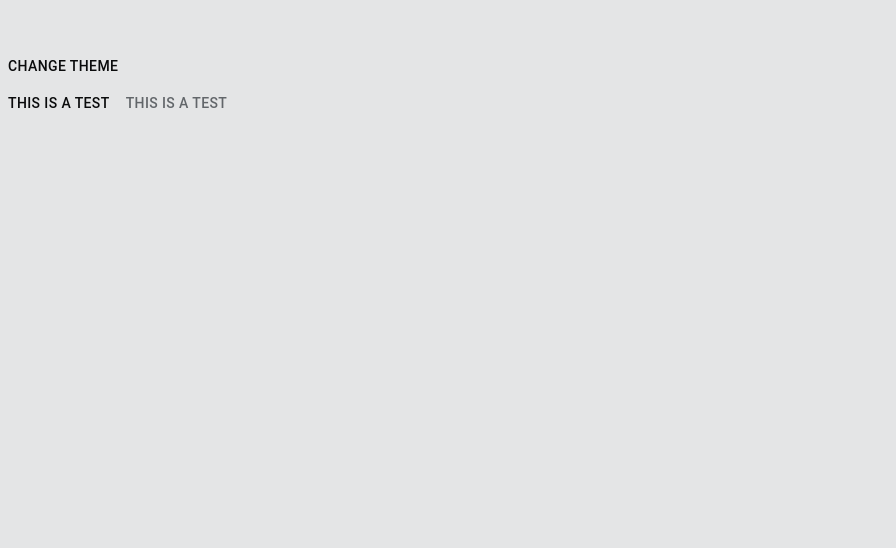
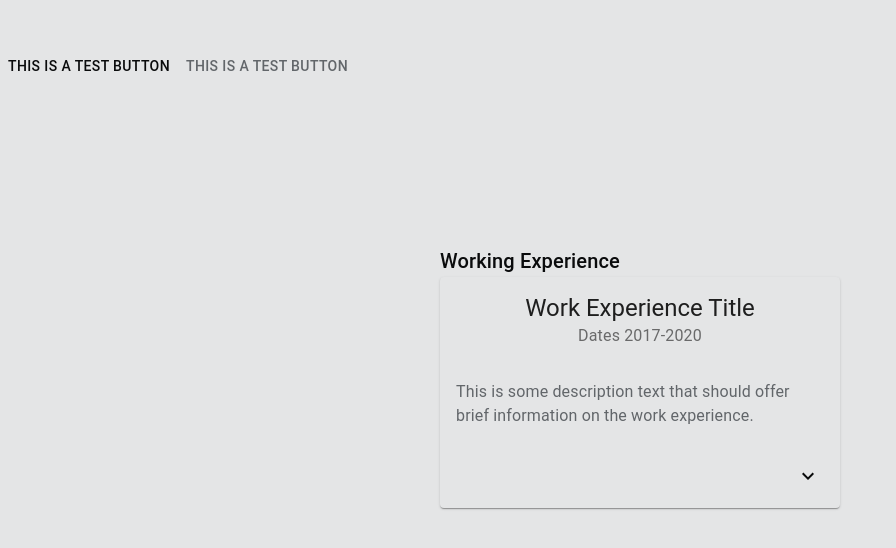
Before and after one commit to TheJayVachhani/jayvachhani.com, a React (Create React App) app: page / in a window 1280 px wide. Shown: the part 752-1300 px from the top of the page, without its empty margins (0-896 px from the left). Before the commit the page ends 873 px from the top, so only its background shows below. Built offline with nearby package versions, Linux system fonts and the light colour scheme.

Commit message:
Add working expandable card for experience content. Add things to the theme.

```diff
--- a/package.json
+++ b/package.json
@@ -10,6 +10,7 @@
     "@testing-library/react": "^9.5.0",
     "@testing-library/user-event": "^7.2.1",
     "animejs": "^3.2.0",
+    "clsx": "^1.1.1",
     "react": "^16.13.1",
     "react-dom": "^16.13.1",
     "react-router-dom": "^5.2.0",
--- a/src/App.css
+++ b/src/App.css
@@ -1,5 +1,18 @@
 .navbarContainer {
     position: sticky;
-    opacity: 0.9;
+    opacity: 1;
     width: 100%;
-  }
+}
+.section {
+    padding-left: 5%;
+    padding-right: 5%;
+    position: relative;
+}
+.section-container {
+	width: 100%;
+	max-width: 400px;
+	margin-left: auto;
+	margin-right: auto;
+	padding-top: 160px;
+	padding-bottom: 160px;
+}
--- a/src/App.js
+++ b/src/App.js
@@ -1,9 +1,10 @@
 import React, {Component} from 'react';
 import { MuiThemeProvider, responsiveFontSizes } from '@material-ui/core/styles';
-import { Box, AppBar, Typography, Toolbar,} from '@material-ui/core'
+import { Box, AppBar, Toolbar,} from '@material-ui/core'
 import {CssBaseline, Button} from '@material-ui/core';
 
-import HeaderComponent from './components/header/header';
+import Header from './components/header/header';
+import Experience from './components/experience/experience';
 
 import themeBW from '../src/themes/BlackAndWhite/themeBW';
 import themeBLUE from '../src/themes/Blue/themeBLUE';
@@ -26,25 +27,33 @@ class App extends Component {
     	    <MuiThemeProvider theme={themeIs ? theme1 : theme2}>
 				<CssBaseline/>
 					<div>
-						<Box component="nav" className="navbarContainer">
-							<AppBar>
-								<Toolbar>
-										<Typography variant='h6'>This is a navigation bar</Typography>
-								</Toolbar>
-							</AppBar>
-						</Box>
-					</div>
-					<div>
 						<div>
-							<HeaderComponent/>
-							<Button onClick={this.onChange} color="primary">Change theme</Button>
+							<Header/>
 						</div>
-						<Button color="primary">
-							This is a test
-						</Button>
-						<Button color="secondary">
-							This is a test
-						</Button>
+						<div>
+							<Button color="primary">
+								This is a test Button
+							</Button>
+							<Button color="secondary">
+								This is a test Button
+							</Button>
+						</div>
+						<div>
+							<div className="section-container">
+								<Experience/>
+							</div>
+						</div>
+						<div>
+							<Box component="nav" className="navbarContainer">
+								<AppBar>
+									<Toolbar>
+											<section>
+												<Button onClick={this.onChange} color="Primary">Change theme</Button>
+											</section>
+									</Toolbar>
+								</AppBar>
+							</Box>
+						</div>
 					</div>
 
 			</MuiThemeProvider>
--- /dev/null
+++ b/src/components/experience/experience.css
@@ -0,0 +1,23 @@
+.timeline p.headline {
+    margin-top: 0;
+}
+
+.timeline-entry {
+    margin-bottom: 10px;
+}
+
+.timeline-entry:last-of-type {
+    margin-bottom: 0px;
+}
+
+.timeline-entry-chip {
+    float: left;
+    margin-right: 5px;
+    margin-bottom: 5px;
+    display: block;
+}
+
+.timeline-entries {
+    display: inline-block;
+    margin-top: 20px;
+}
--- /dev/null
+++ b/src/components/experience/experience.js
@@ -0,0 +1,122 @@
+import React from 'react';
+import {Grid, Card, CardHeader, CardContent, Chip, CardActions, Collapse, IconButton, Typography, Icon} from '@material-ui/core';
+import {ExpandMore} from '@material-ui/icons';
+import { makeStyles } from '@material-ui/core/styles';
+import clsx from 'clsx';
+import './experience.css';
+
+const useStyles = makeStyles((theme) => ({
+    media: {
+      height: 0,
+      paddingTop: '56.25%', // 16:9
+    },
+    expand: {
+      transform: 'rotate(0deg)',
+      marginLeft: 'auto',
+      transition: theme.transitions.create('transform', {
+        duration: theme.transitions.duration.shortest,
+      }),
+    },
+    expandOpen: {
+      transform: 'rotate(180deg)',
+    },
+    content : {
+        paddingLeft: '2%',
+        paddingRight: '2%'
+    },
+
+  }));
+
+  /*
+    handleExpandClick1 = (expanded1) => {
+        this.setState({expanded1 : expanded1})
+    }
+    handleExpand1 = () => {
+        this.setState({expanded1: true})
+    }
+    handleReduce1 = () => {
+        this.setState({expanded1: false})
+    }
+        constructor(props){
+        super(props);
+        this.state= {
+            expanded1: false,
+        }
+    }
+        card: {
+        backgroundColor: theme.palette.secondary.main,
+        color: theme.palette.primary.contrastText,
+    }
+  */
+
+const ExperienceComponent = () => {
+
+    const classes = useStyles();
+    const [expanded, setExpanded] = React.useState(false);
+    const [expanded2, setExpanded2] = React.useState(false);
+
+    const handleExpandClick = () => {
+      setExpanded(!expanded);
+    };
+
+    const handleExpandClick2 = () => {
+        setExpanded2(!expanded2);
+      };
+
+        return (
+            <div>
+                <Typography variant='h6' color="primary" font>Working Experience</Typography>
+                    <div>
+
+
+                                <Card>
+                                    <CardHeader
+                                        title="Work Experience Title" align="center"
+                                        subheader="Dates 2017-2020"
+                                    />
+                                    <CardContent>
+                                        <Typography variant="body1" color="secondary" component="p" align="left">
+                                            This is some description text that should offer brief information on the work experience.
+                                        </Typography>
+                                    </CardContent>
+                                    <CardActions disableSpacing>
+                                        <IconButton
+                                            className={clsx(classes.expand, {[classes.expandOpen]: expanded,})}
+                                            onClick={handleExpandClick}
+                                            aria-expanded={expanded}
+                                            aria-label="show more"
+                                        >
+                                            <ExpandMore color="primary"/>
+                                        </IconButton>
+                                    </CardActions>
+                                    <Collapse className={classes.content} in={expanded} timeout="auto" unmountOnExit>
+                                        <Typography>Method:</Typography>
+                                        <Typography color="primary">
+                                            Heat 1/2 cup of the broth in a pot until simmering, add saffron and set aside for 10
+                                            minutes.
+                                        </Typography>
+                                        <Typography>
+                                            Heat oil in a (14- to 16-inch) paella pan or a large, deep skillet over medium-high
+                                            heat. Add chicken, shrimp and chorizo, and cook, stirring occasionally until lightly
+
+                                        </Typography>
+                                        <Typography>
+                                            Add rice and stir very gently to distribute. Top with artichokes and peppers, and cook
+                                            without stirring, until most of the liquid is absorbed, 15 to 18 minutes. Reduce heat to
+
+                                        </Typography>
+                                        <Typography>
+                                            Set aside off of the heat to let rest for 10 minutes, and then serve.
+                                        </Typography>
+
+                                    </Collapse>
+                                </Card>
+
+
+                    </div>
+            </div>
+        );
+
+}
+
+export default ExperienceComponent;
--- a/src/components/header/header.js
+++ b/src/components/header/header.js
@@ -1,5 +1,5 @@
 import React, {Component} from 'react';
-import {Typography, Box, Grid} from '@material-ui/core';
+import {Typography, Box, Grid,} from '@material-ui/core';
 import Typed from 'react-typed';
 import './header.css';
 
@@ -11,7 +11,6 @@ class HeaderComponent extends Component {
           scrollTo: props.height
         };
     }
-
 
     updateDimensions() {
       this.setState({
@@ -34,6 +33,7 @@ class HeaderComponent extends Component {
 			<Box component="div" className="header-wrapper" style={{"height": this.state.height}}>
 				<Box component="div" className="header">
 					<Grid container justify="center" direction="column">
+
 							<Grid item xs={12}>
 								<Typography variant='h3' color="primary">Jay Vachhani</Typography>
 								<Typography variant='h6' color="primary">
@@ -53,6 +53,7 @@ class HeaderComponent extends Component {
 									</Typography>
 								</Grid>
 							</Grid>
+
 					</Grid>
 				</Box>
 			</Box>
--- a/src/themes/BlackAndWhite/themeBW.js
+++ b/src/themes/BlackAndWhite/themeBW.js
@@ -19,5 +19,10 @@ export default createMuiTheme({
 				background: "#e4e5e6"
 			},
 		},
+		MuiCard:{
+			root: {
+				backgroundColor: "#E4e5e6",
+			}
+		}
 	},
 });
--- a/src/themes/Blue/themeBLUE.js
+++ b/src/themes/Blue/themeBLUE.js
@@ -15,9 +15,14 @@ export default createMuiTheme({
 	overrides: {
 		MuiToolbar: {
 			root: {
-				color: "#0A0B0C",
-				background: "#e4e5e6"
+				color: "#4A71FF",
+				background: "#3A5269"
 			},
 		},
+		MuiCard:{
+			root: {
+				backgroundColor: "#161627"
+			}
+		}
 	},
 });
```
Lines whose indentation alone changed are shown as unchanged.
